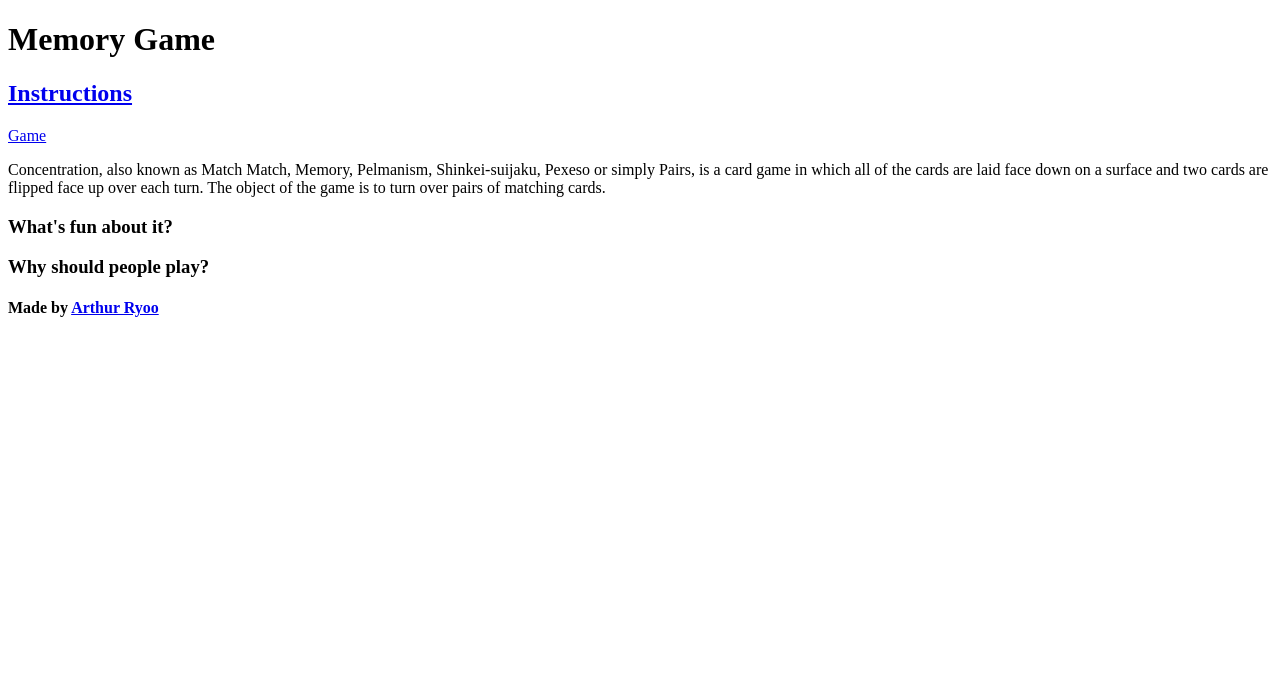
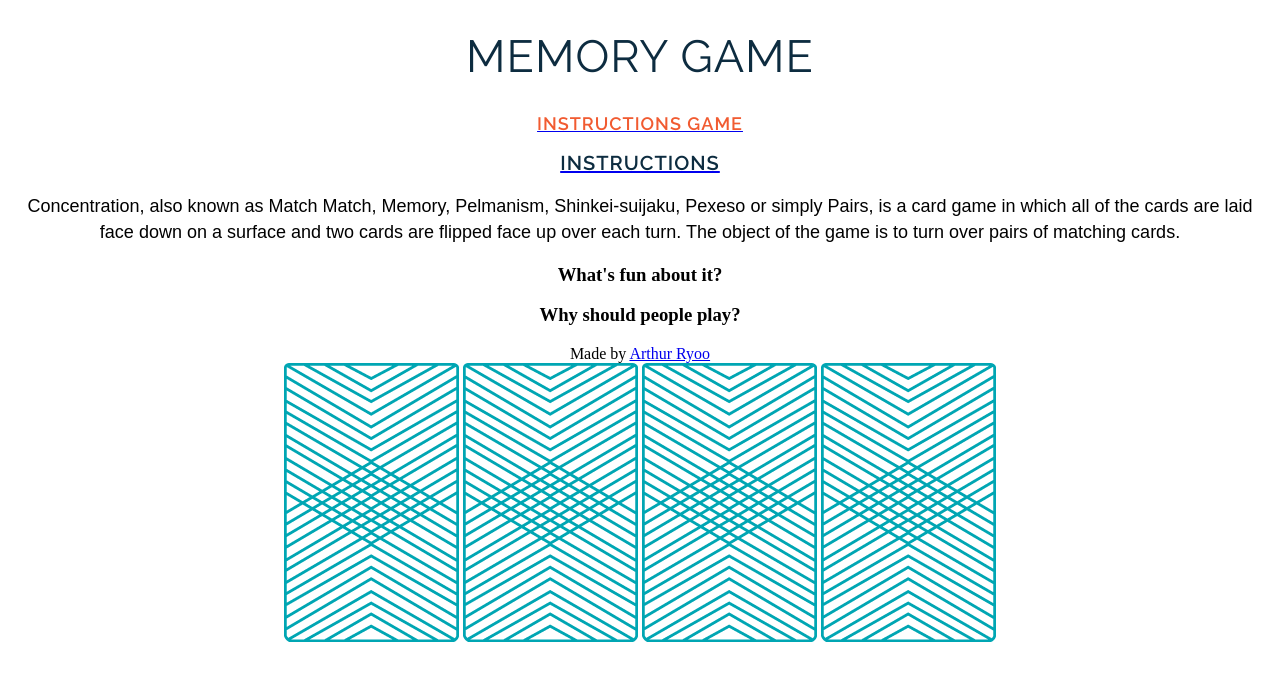
Before and after one commit to arthur-ryoo/wdi-fundamentals-memorygame, a plain HTML site: page memory_game/index.html in a window 1280 px wide. Drawn offline with Linux system fonts and the light colour scheme; a web font is replaced by a local one.

Commit message:
added style.css

```diff
--- /dev/null
+++ b/memory_game/css/style.css
@@ -0,0 +1,36 @@
+body {
+  text-align: center;
+  text-decoration: none;
+}
+
+.memory_game {
+  font-family: "Raleway", sans-serif;
+  color: #0d2c40;
+  letter-spacing: 1px;
+  font-weight: 400;
+  font-size: 45px;
+  text-transform: uppercase;
+}
+
+.instructions_game {
+  font-family: "Raleway", sans-serif;
+  color: #f15b31;
+  letter-spacing: 1px;
+  font-weight: 600;
+  font-size: 18px;
+  text-transform: uppercase;
+}
+.instructions {
+  font-family: "Raleway", sans-serif;
+  color: #0d2c40;
+  letter-spacing: 1px;
+  font-weight: 600;
+  font-size: 20px;
+  text-transform: uppercase;
+}
+
+p {
+  font-family: "Droid Serif", sans-serif;
+  line-height: 26px;
+  font-size: 18px;
+}
--- a/memory_game/index.html
+++ b/memory_game/index.html
@@ -3,11 +3,16 @@
   <head>
     <meta charset="UTF-8" />
     <title>Memory Card Game</title>
+    <link rel="stylesheet" type="text/css" href="css/style.css" />
+    <link
+      href="https://fonts.googleapis.com/css?family=Droid+Serif|Raleway:400,500,600,700"
+      rel="stylesheet"
+    />
   </head>
   <body>
-    <h1>Memory Game</h1>
-    <a href="#"><h2>Instructions</h2></a>
-    <a href="#">Game</a>
+    <h1 class="memory_game">Memory Game</h1>
+    <a href="#"><h2 class="instructions_game">Instructions Game</h2></a>
+    <a href="#"><h2 class="instructions">Instructions</h2></a>
     <p>
       Concentration, also known as Match Match, Memory, Pelmanism,
       Shinkei-suijaku, Pexeso or simply Pairs, is a card game in which all of
@@ -17,11 +22,15 @@
     </p>
     <h3>What's fun about it?</h3>
     <h3>Why should people play?</h3>
-    <h4>
-      Made by
-      <a href="https://www.linkedin.com/in/arthurryoo/" target="_blank"
-        >Arthur Ryoo</a
-      >
-    </h4>
+    Made by
+    <a href="https://www.linkedin.com/in/arthurryoo/" target="_blank"
+      >Arthur Ryoo</a
+    >
+    <div>
+      <img src="images/back.png" alt="Queen of Diamonds" />
+      <img src="images/back.png" alt="Queen of Hearts" />
+      <img src="images/back.png" alt="Queen of Diamonds" />
+      <img src="images/back.png" alt="Queen of Hearts" />
+    </div>
   </body>
 </html>
```
Also changed, not shown: memory_game/images/back.png (added), memory_game/images/king-of-diamonds.png (added), memory_game/images/king-of-hearts.png (added), memory_game/images/queen-of-diamonds.png (added), memory_game/images/queen-of-hearts.png (added).
